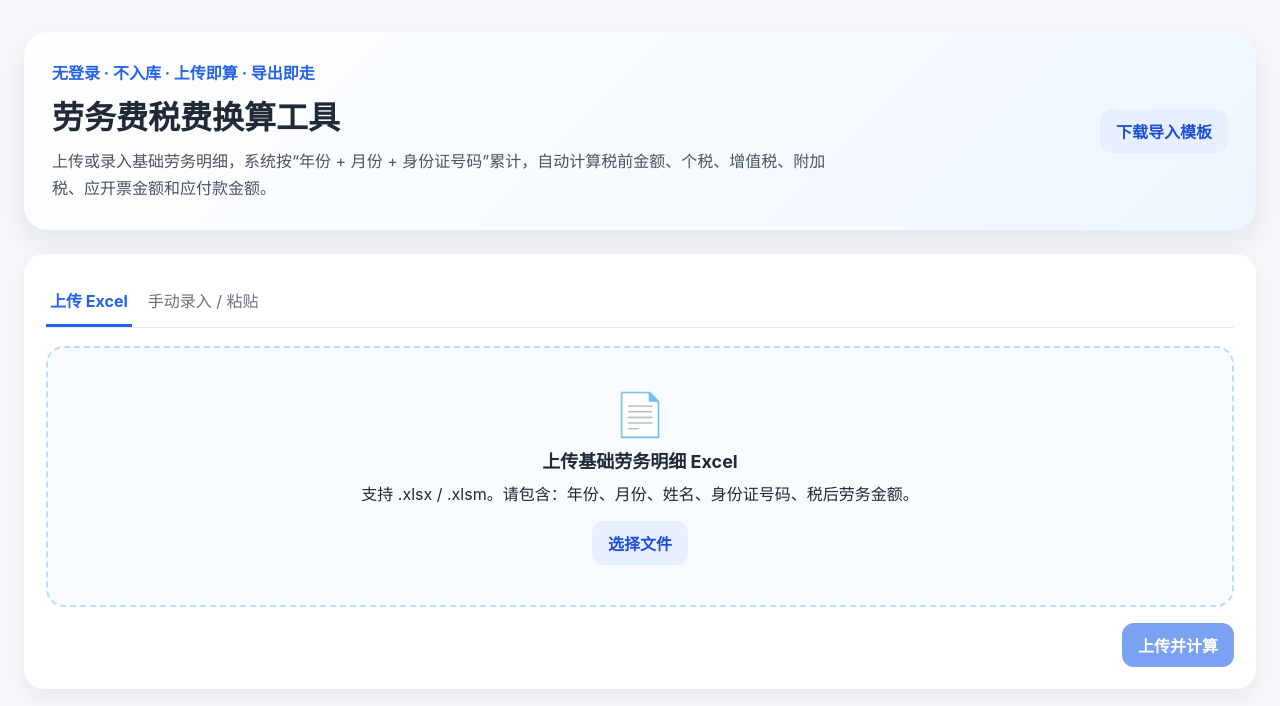
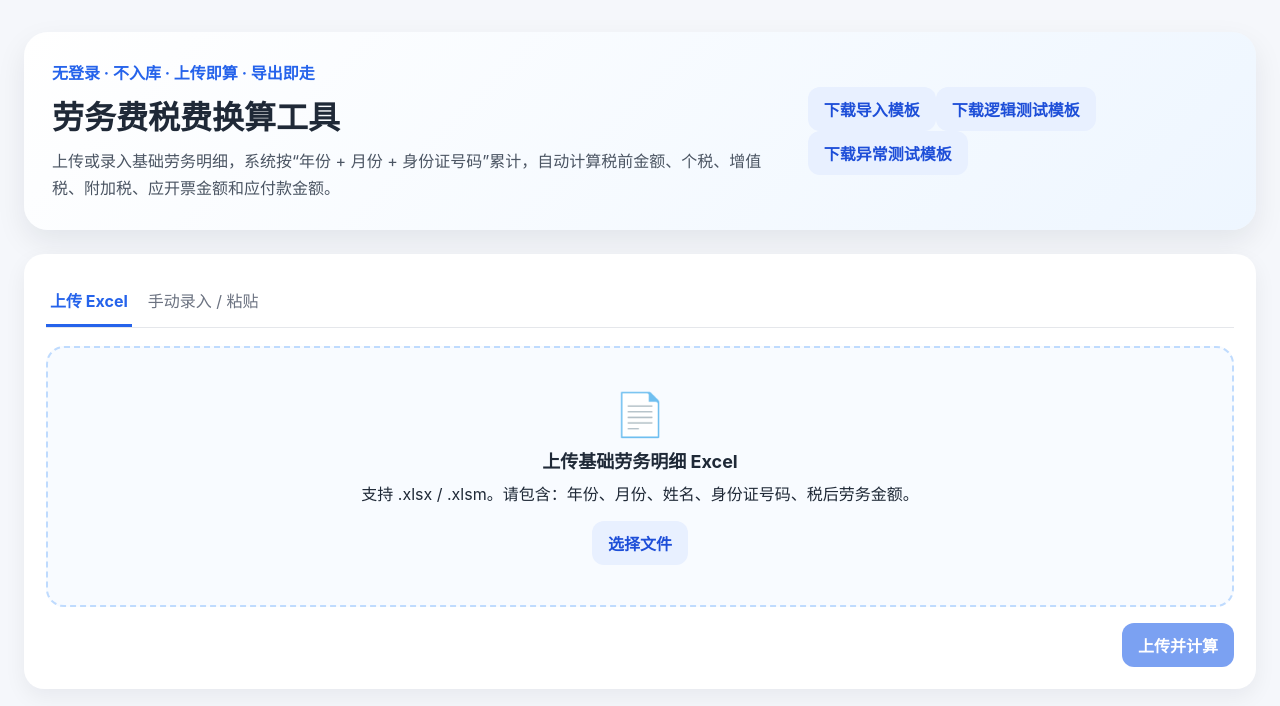
Before and after one commit to sdwurg180507280211/labor-tax-tool, a Vue app in the folder frontend/: page / in a window 1280 px wide. Shown: the top 706 px of the page. Built offline with nearby package versions, Linux system fonts and the light colour scheme; no server answers.

Commit message:
feat: add test template buttons to UI

```diff
--- a/frontend/src/views/LaborTaxTool.vue
+++ b/frontend/src/views/LaborTaxTool.vue
@@ -6,7 +6,11 @@
         <h1>劳务费税费换算工具</h1>
         <p class="desc">上传或录入基础劳务明细，系统按“年份 + 月份 + 身份证号码”累计，自动计算税前金额、个税、增值税、附加税、应开票金额和应付款金额。</p>
       </div>
-      <button class="secondary" @click="handleDownloadTemplate">下载导入模板</button>
+      <div class="template-actions">
+        <button class="secondary" @click="handleDownloadTemplate">下载导入模板</button>
+        <button class="secondary" @click="handleDownloadLogicTestTemplate">下载逻辑测试模板</button>
+        <button class="secondary danger-soft" @click="handleDownloadErrorTestTemplate">下载异常测试模板</button>
+      </div>
     </section>
 
     <section class="card">
@@ -33,7 +37,7 @@
       <div class="result-actions">
         <div>
           <h2>计算结果预览</h2>
-          <p>页面仅展示核心字段；导出 Excel 会包含“原表格式台账”和“清晰版台账”两个 Sheet。</p>
+          <p>页面仅展示核心字段；导出 Excel 会包含“原表格式台账”“清晰版台账”“公式版台账”三个 Sheet。</p>
         </div>
         <div class="action-row">
           <button class="secondary" @click="clearResult">清空结果</button>
@@ -50,7 +54,14 @@ import { ref } from 'vue'
 import UploadPanel from '../components/UploadPanel.vue'
 import ManualTable from '../components/ManualTable.vue'
 import ResultTable from '../components/ResultTable.vue'
-import { calculateManual, calculateUpload, downloadTemplate, exportLedger } from '../api/laborTaxApi'
+import {
+  calculateManual,
+  calculateUpload,
+  downloadErrorTestTemplate,
+  downloadLogicTestTemplate,
+  downloadTemplate,
+  exportLedger
+} from '../api/laborTaxApi'
 
 const activeTab = ref('upload')
 const loading = ref(false)
@@ -81,6 +92,14 @@ function handleDownloadTemplate() {
   runTask(async () => downloadTemplate())
 }
 
+function handleDownloadLogicTestTemplate() {
+  runTask(async () => downloadLogicTestTemplate())
+}
+
+function handleDownloadErrorTestTemplate() {
+  runTask(async () => downloadErrorTestTemplate())
+}
+
 function handleUploadCalculate(file) {
   runTask(async () => {
     const payload = await calculateUpload(file)
```
